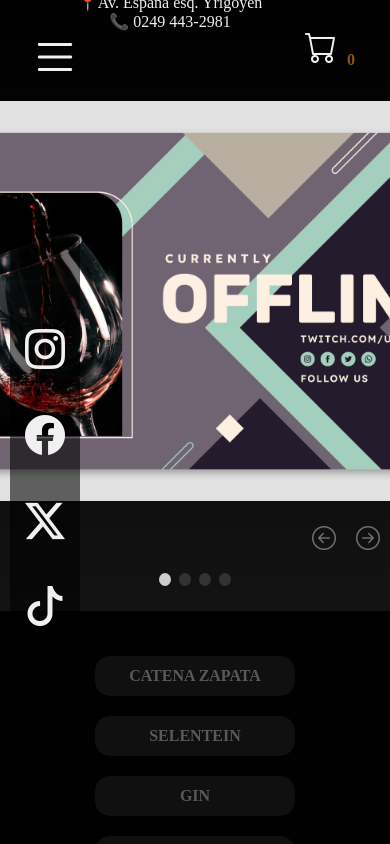
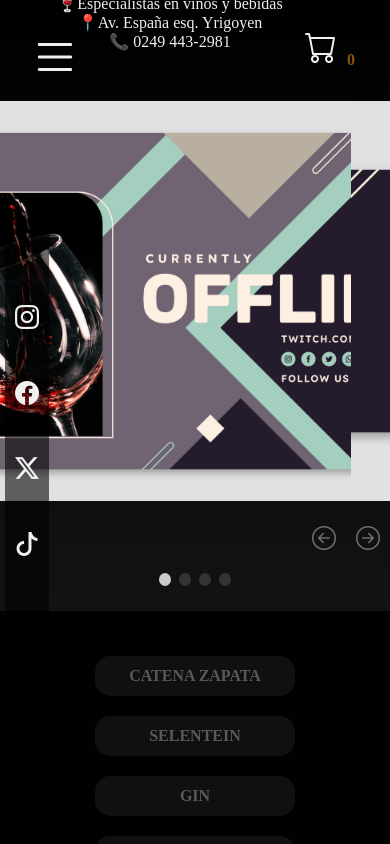
Before and after one commit to Federico-Pedro/vinoteca-el-tronador, a React (Vite) app: page /productGrid in a window 390 px wide. Built offline with nearby package versions, Linux system fonts and the light colour scheme.

Commit message:
Continuo arreglando responsividad

```diff
--- a/src/components/carousel/carousel.module.css
+++ b/src/components/carousel/carousel.module.css
@@ -62,3 +62,15 @@
 .dotActivo {
     background: #ccc;
 }
+
+
+@media (max-width: 768px) {
+    .container {
+
+    width: 90vw;
+    margin-top: 30px;
+}
+
+
+
+}
--- a/src/components/header/header.module.css
+++ b/src/components/header/header.module.css
@@ -91,6 +91,11 @@
     .title {
         font-size: 5vw;
     }
+
+    .minusculas {
+    font-size: 7.6vw;
+    font-weight: 300;
+}
 }
 
 
--- a/src/components/slider/slider.module.css
+++ b/src/components/slider/slider.module.css
@@ -63,3 +63,8 @@
   cursor: pointer;
   border: none;
 }
+
+@media (max-width: 768px) {
+
+
+}
--- a/src/components/socialSideBar/socialSideBar.module.css
+++ b/src/components/socialSideBar/socialSideBar.module.css
@@ -3,21 +3,21 @@
     top: 25%;
     margin-left: 10px;
     padding: 15px;
-    display:flex;
+    display: flex;
     flex-direction: column;
     justify-content: center;
     background-color: #00000093;
     height: 60vh
 }
 
-.container{
+.container {
     height: 60%;
     display: flex;
     flex-direction: column;
     justify-content: space-between;
 }
 
-.link  {
+.link {
     display: inline-flex;
     align-items: center;
     justify-content: center;
@@ -30,7 +30,20 @@
     /* border: 1px solid red; */
 }
 
-.container i:hover{
+.container i:hover {
     cursor: pointer;
     transform: scale(1.2)
 }
+
+@media (max-width: 768px) {
+    .socialSideBar {
+        margin-left: 5px;
+        padding: 10px;
+        height: 50vh
+    }
+
+    .container i {
+        font-size: 1.5rem;
+    }
+
+}
```
